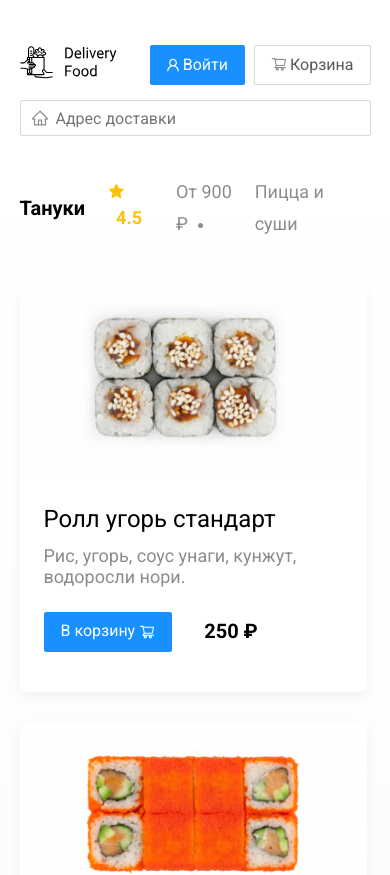
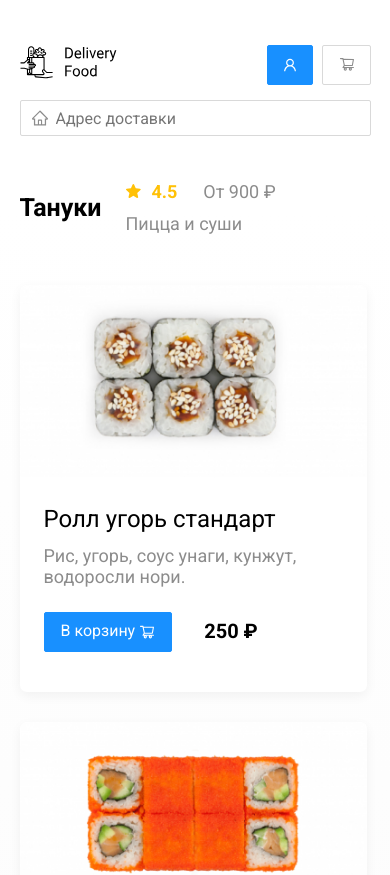
Before and after one commit to YanUsenko/delivery-food, a plain HTML site: page restaurant.html in a window 390 px wide. Shown: the top 875 px of the page. Drawn offline with Linux system fonts and the light colour scheme.

Commit message:
Add files via upload

```diff
--- a/restaurant.html
+++ b/restaurant.html
@@ -19,11 +19,11 @@
             <div class="header-buttons">
                 <button class="button">
                     <img src="img/user.svg" alt="" class="img-user">
-                    <span class="button-text">Войти</span>
+                    <span class="button-text m-none">Войти</span>
                 </button>
                 <button class="button button-o" id="cart-button">
                     <img src="img/corb.svg" alt="" class="img-corb">
-                    <span class="button-text">Корзина</span>
+                    <span class="button-text m-none">Корзина</span>
                 </button>
             </div>
         </header>
@@ -33,7 +33,7 @@
             <section class="restaurants">
                 <div class="restaurant-heading">
                     <h2 class="restaurants-heading_title">Тануки</h2>
-                    <div class="restaurant-info">
+                    <div class="restaurant-info m-change">
                         <div class="card-info_stars">
                             <img src="img/star.svg" alt="" class="card-info_stars-img">
                             <span class="card-info_stars-text">4.5</span>
--- a/sass/_header.sass
+++ b/sass/_header.sass
@@ -26,3 +26,5 @@ header
 @media (max-width: 480px)
     .logo
         width: 20%
+    .m-none
+        display: none
--- a/sass/_restaurant.sass
+++ b/sass/_restaurant.sass
@@ -121,7 +121,8 @@
 @media (max-width: 578px)
     .restaurants-heading
         &_title
-            font-size: 20px
+            font-size: 25px
+
     .card
         flex-basis: 99%
         &-img
--- a/sass/_tanuki.sass
+++ b/sass/_tanuki.sass
@@ -84,3 +84,13 @@
     display: flex
     align-items: center
     margin-top: 25px
+
+@media (max-width: 480px)
+    .m-change
+        flex-wrap: wrap
+    .restaurant-info
+        &_price
+            &:after
+                display: none
+        &_type
+            margin-left: 0
```
Also changed, not shown: index.html (+2 -2 lines), css/style.css, 1 other file.
